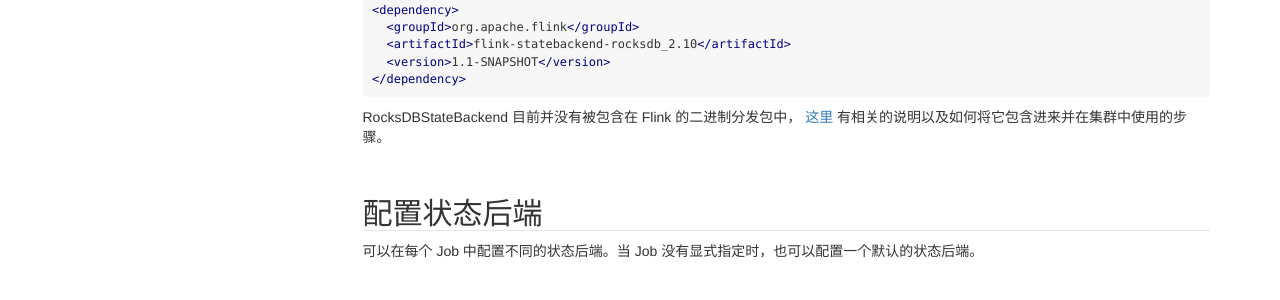
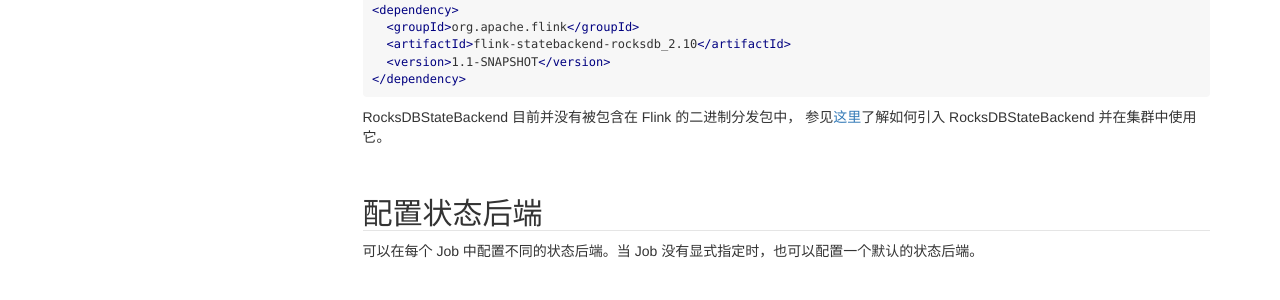
Before and after one commit to xuchuanyin/flink-china-doc, a Jekyll site: the page built from apis/streaming/state_backends.md, in a window 1280 px wide and 900 px high, scrolled down 1663 px. Shown: the part 151-451 px from the top of the window. Built offline with Jekyll 4.4.1, drawn with Linux system fonts in a browser that asks for light colours; nearby versions of some CDN libraries; comment, search, counter and statistics services are not loaded; some of the changed text lies outside the part shown.

Commit message:
修正一些页面显示的问题

```diff
--- a/apis/streaming/state_backends.md
+++ b/apis/streaming/state_backends.md
@@ -53,6 +53,7 @@ Flink 内置了以下状态后端，可以直接使用：
 在做 checkpoint 的时候，状态后端会对状态做快照，然后将其作为 checkpoint 确认消息的一部分发送到 master 的 JobManager，JobManager也会将其保存在堆内存中。
 
 MemoryStateBackend的限制：
+
   * 每个状态的大小默认被限制为5MB，该值可以在 MemoryStateBackend 的构造函数中进行调整
   * 无论配置的最大状态是多少，最终都不能超过 akka 的 最大frame 大小（见[Configuration]({{ site.baseurl }}/setup/config.html）
   * 聚合后的状态必须能够放进 JobManager 的内存中
@@ -100,8 +101,7 @@ JobManager 的内存中仍然保存了少量的元数据（在高可用模式下
 {% endhighlight %}
 
 RocksDBStateBackend 目前并没有被包含在 Flink 的二进制分发包中，
-[这里]({{ site.baseurl}}/apis/cluster_execution.html#linking-with-modules-not-contained-in-the-binary-distribution)
-有相关的说明以及如何将它包含进来并在集群中使用的步骤。
+参见[这里]({{ site.baseurl}}/apis/cluster_execution.html#linking-with-modules-not-contained-in-the-binary-distribution)了解如何引入 RocksDBStateBackend 并在集群中使用它。
 
 ## 配置状态后端
 
```
Also changed, not shown: other parts of apis/streaming/state_backends.md (+1 -1 lines), apis/local_execution.md (+3 -6 lines).
